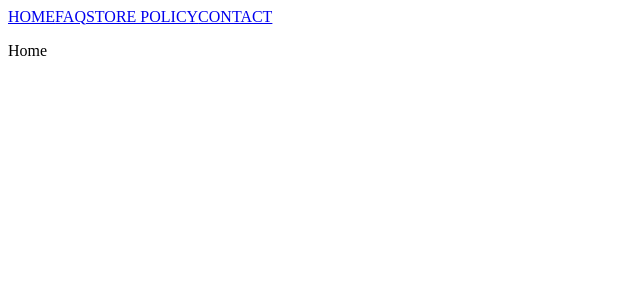
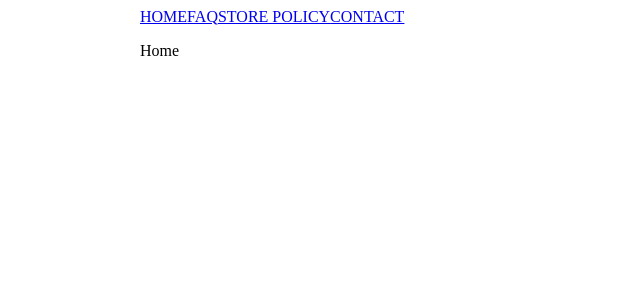
Before and after one commit to Kotwin98/TechStore, a React (Create React App) app: page / in a window 1280 px wide. Shown: the top 300 px of the page, without its empty margins (0-640 px from the left). Built offline with nearby package versions, Linux system fonts and the light colour scheme.

Commit message:
Add App.scss

```diff
--- a/src/App.scss
+++ b/src/App.scss
@@ -0,0 +1,4 @@
+.App {
+    max-width: 1000px;
+    margin: 0 auto;
+}
```
